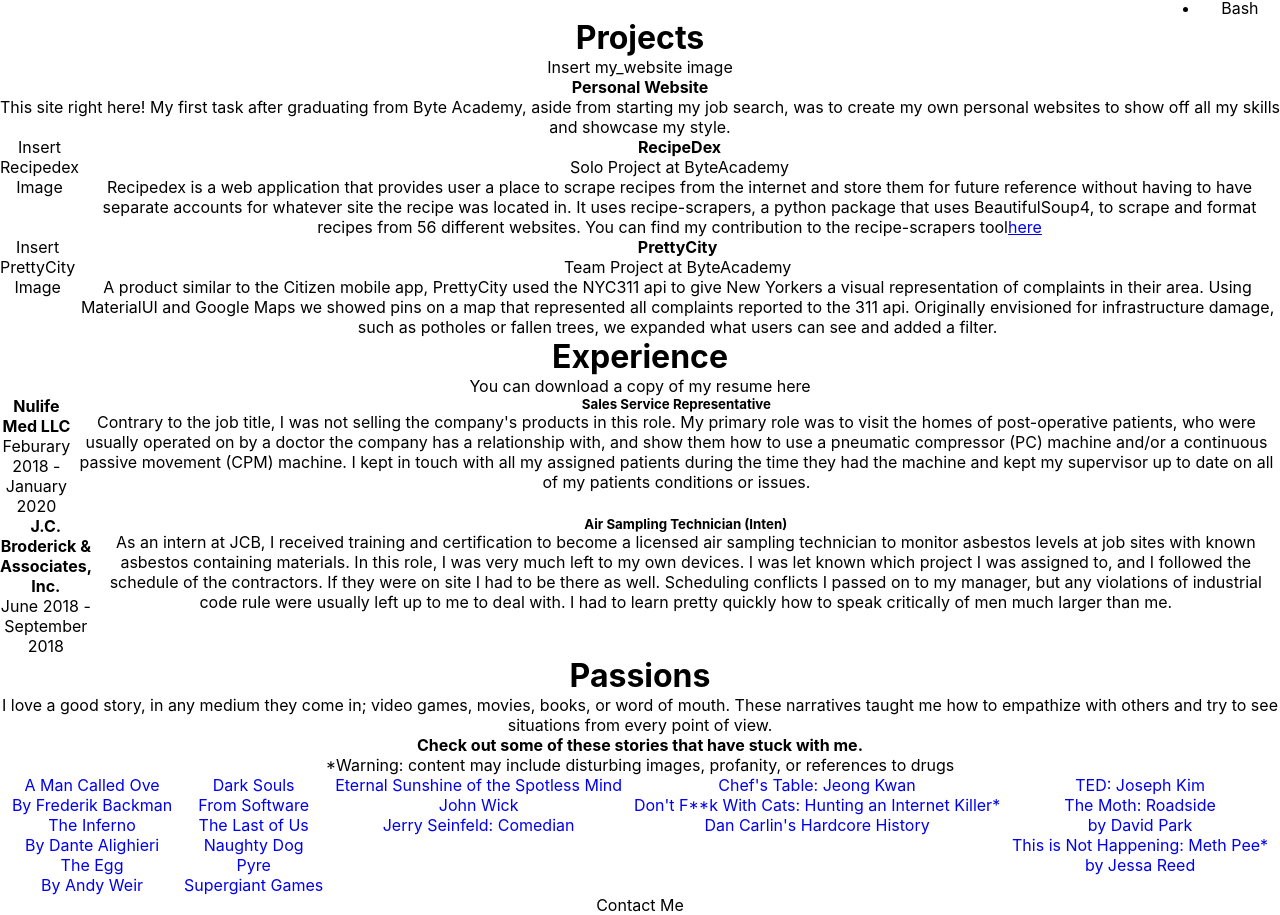
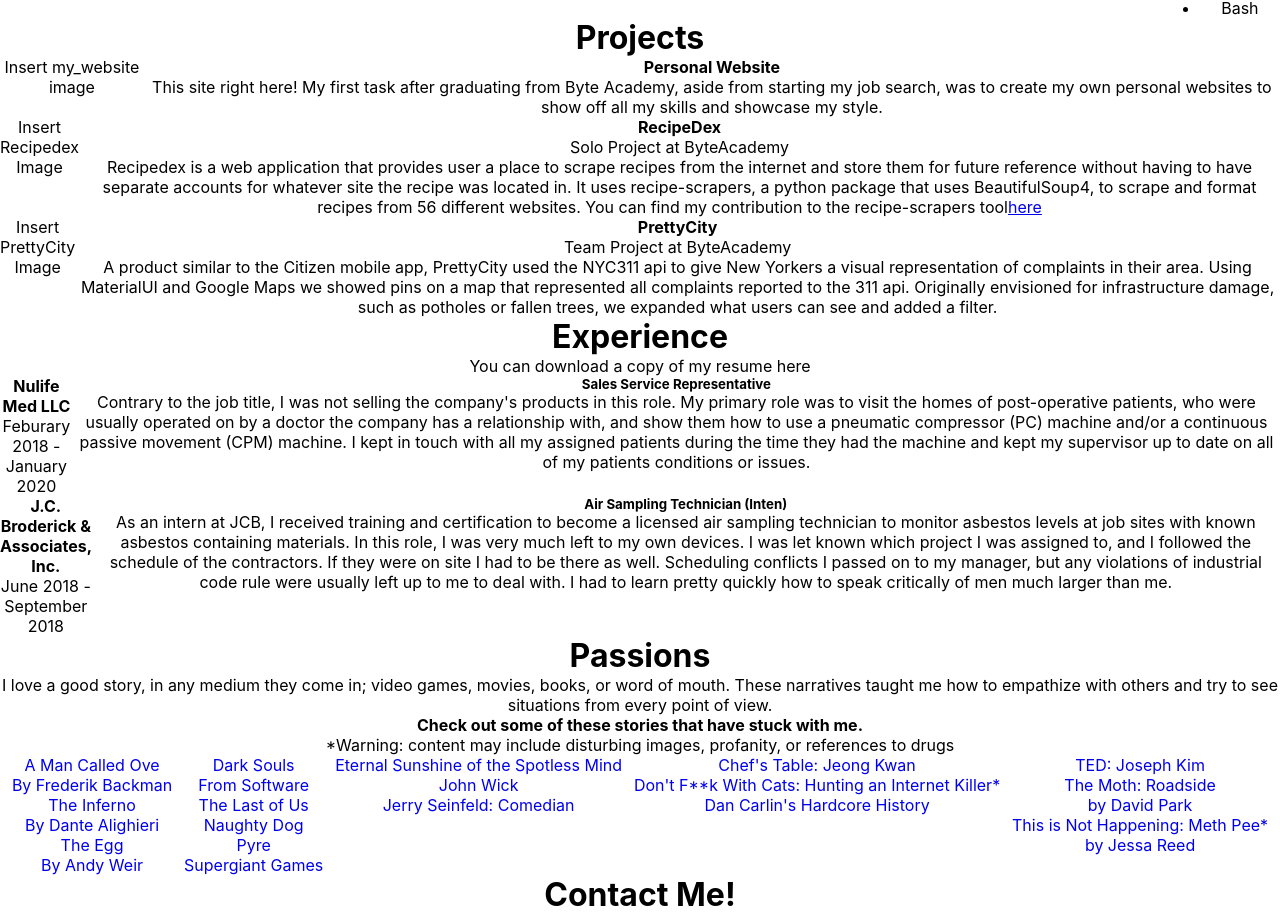
Before and after one commit to kwonj1234/my_website, a React (Create React App) app: page / in a window 1280 px wide. Shown: the part 1801-2716 px from the top of the page. Built offline with nearby package versions, Linux system fonts and the light colour scheme.

Commit message:
add personal website to projects

```diff
--- a/src/components/ContactMe.js
+++ b/src/components/ContactMe.js
@@ -3,7 +3,9 @@
 export default function ContactMe() {
     return (
         <div>
-            <p>Contact Me</p>
+            <h1>Contact Me!</h1>
+            <p>Whatever your reason for reaching out, I would love to hear from you!</p>
+            <p>LinkedIn is the best way to reach me.</p>
         </div>
     )
 }
--- a/src/components/Projects.js
+++ b/src/components/Projects.js
@@ -4,7 +4,7 @@
     return (
         <div className="Projects">
             <h1>Projects</h1>
-            <div className="myWebsite">
+            <div className="row myWebsite">
                 <div className="leftColumn">
                     Insert my_website image
                 </div>
```
